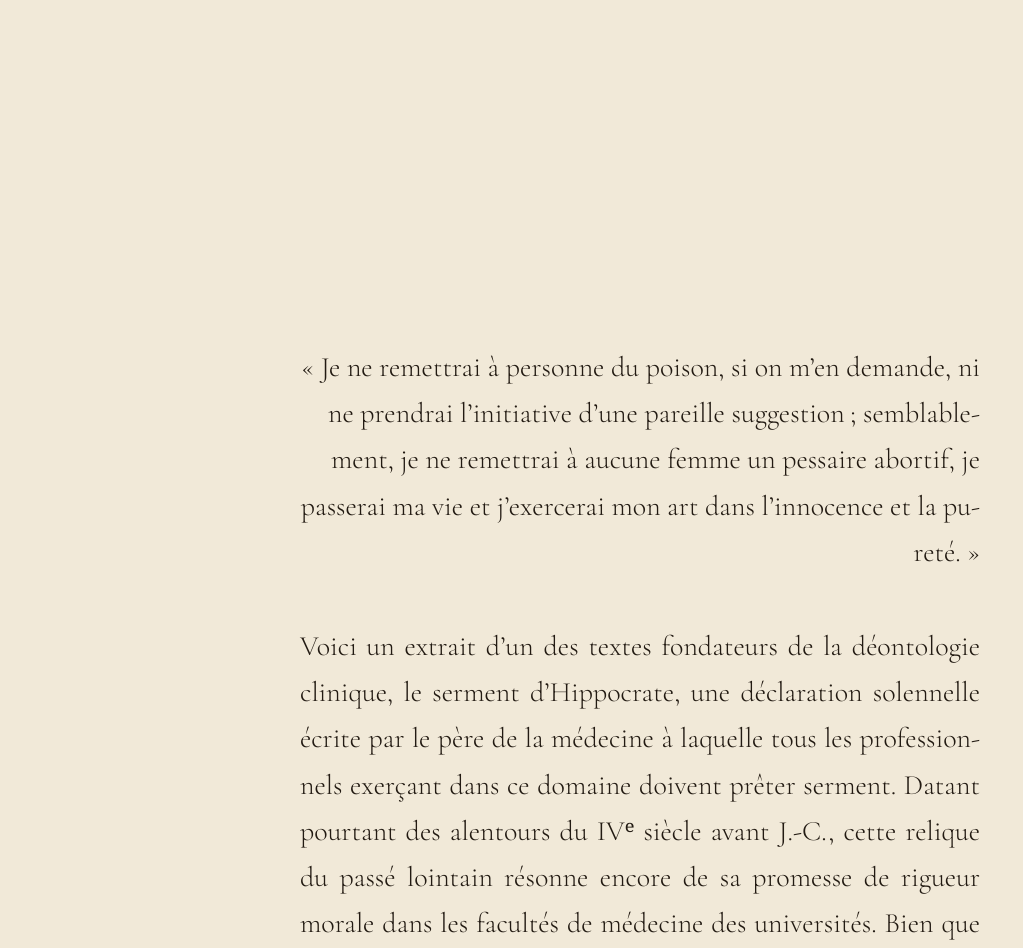
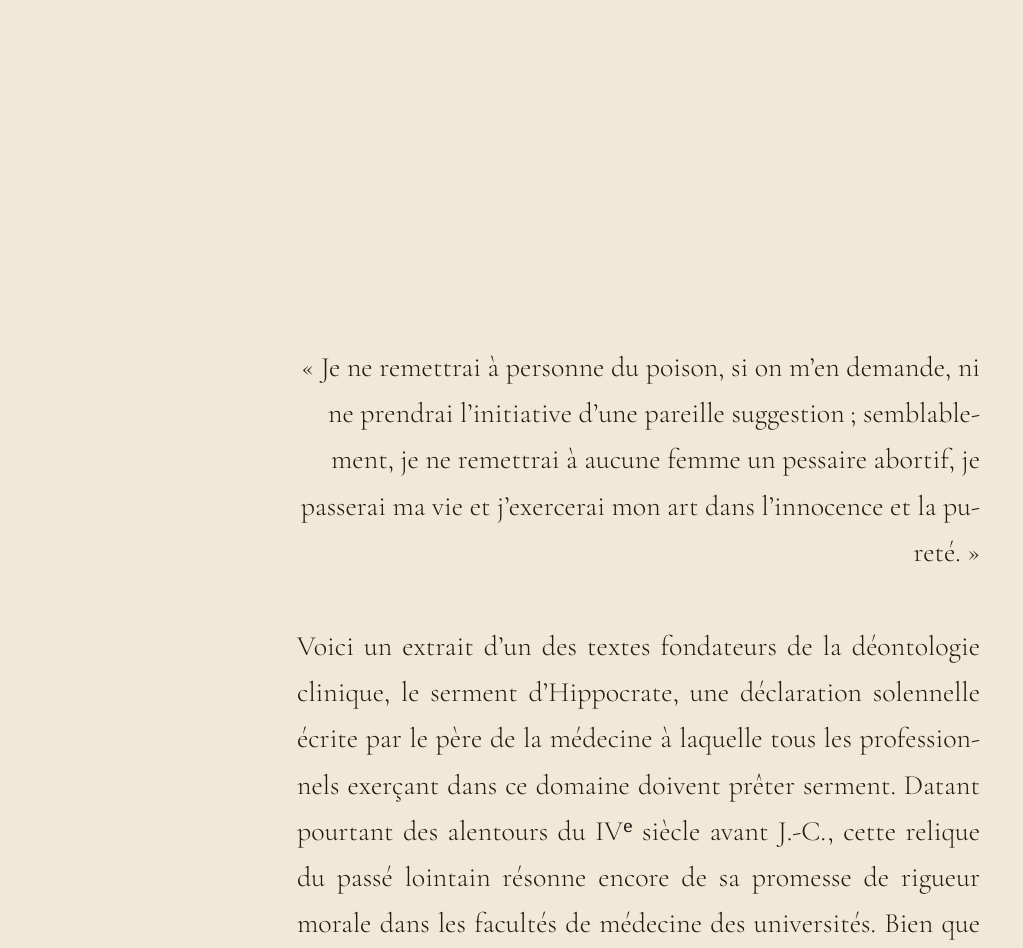
Before and after one commit to vinhkhangnguyenhuu-beep/le-contre-journal, a plain HTML site: page textes/l-art-de-la-science/index.html in a window 1280 px wide. Shown: the part 352-1300 px from the top of the page, without its empty margins (0-1023 px from the left). Drawn offline with nearby package versions, Linux system fonts and the light colour scheme; a web font is replaced by a local one.

Commit message:
Update index.html

```diff
--- a/textes/l-art-de-la-science/index.html
+++ b/textes/l-art-de-la-science/index.html
@@ -59,7 +59,7 @@ html,body{background:#f1e9d8}
 <h1>L'art de la science</h1>
 </header>
 
-<article class="tx" style="font-size:clamp(1.35rem,5vw,1.75rem);line-height:1.65;padding-left:28px;padding-right:28px;text-align:left;letter-spacing:0em;font-weight:300;font-style:normal">
+<article class="tx" style="font-size:clamp(1.35rem,5vw,1.75rem);line-height:1.65;padding-left:25px;padding-right:28px;text-align:left;letter-spacing:0em;font-weight:300;font-style:normal">
 
 <p class="pp l" style="text-align:right">« Je ne remettrai à personne du poison, si on m’en demande, ni ne prendrai l’initiative d’une pareille suggestion ; semblablement, je ne remettrai à aucune femme un pessaire abortif, je passerai ma vie et j’exercerai mon art dans l’innocence et la pureté. » </p>
 
```
